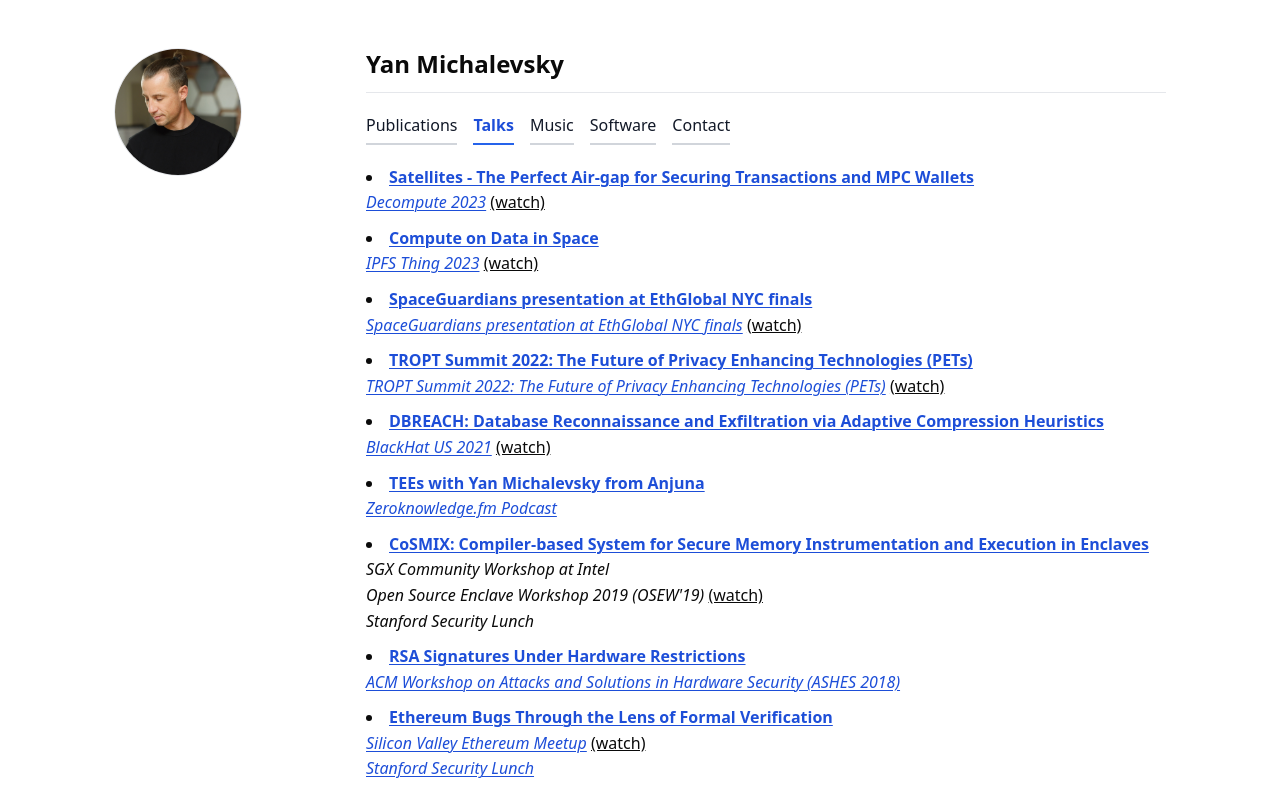
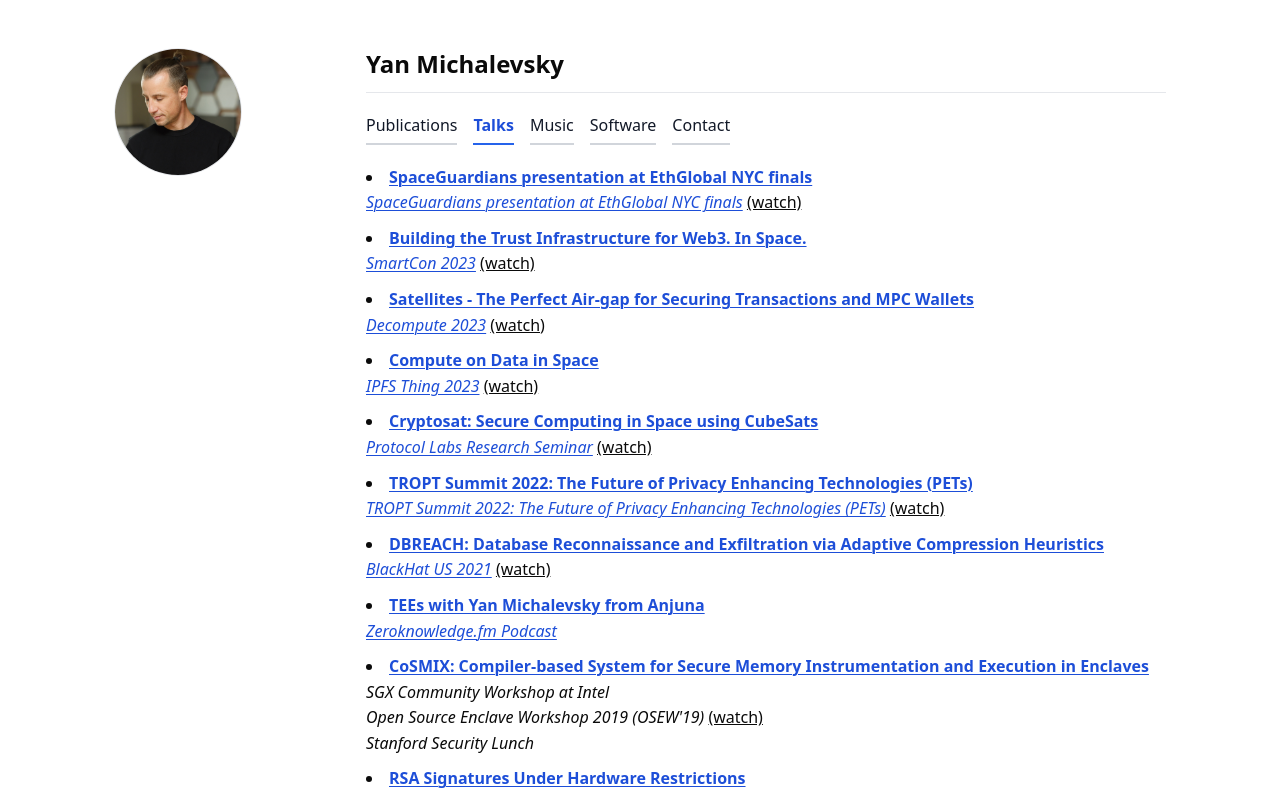
Before and after one commit to ymcrcat/michalevsky.com, a React (Create React App) app: page /talks in a window 1280 px wide. Shown: the top 796 px of the page. Built offline with nearby package versions, Linux system fonts and the light colour scheme.

Commit message:
Added talks

```diff
--- a/src/components/Talks.js
+++ b/src/components/Talks.js
@@ -8,6 +8,30 @@
 import mashable from '../assets/talks/mashable.pdf';
 
 const talks = [
+    {
+      key: 'ethglobal-nyc-2024',
+      title: 'SpaceGuardians presentation at EthGlobal NYC finals',
+      mainUrl: 'https://youtu.be/UDQlDF4TWYM?t=3836',
+      events: [
+        {
+          name: 'SpaceGuardians presentation at EthGlobal NYC finals',
+          url: 'https://youtu.be/UDQlDF4TWYM?t=3836',
+          video: 'UDQlDF4TWYM?'
+        }
+      ]
+    },
+    {
+      key: 'smartcon-2023',
+      title: 'Building the Trust Infrastructure for Web3. In Space.',
+      mainUrl: 'https://www.youtube.com/watch?v=5k1X_q1UPJI',
+      events: [
+        {
+          name: 'SmartCon 2023',
+          url: 'https://www.youtube.com/watch?v=5k1X_q1UPJI',
+          video: '5k1X_q1UPJI',
+        }
+      ]
+    },
     {
       key: 'decompute-2023',
       title: 'Satellites - The Perfect Air-gap for Securing Transactions and MPC Wallets',
@@ -33,14 +57,14 @@
       ]
     },
     {
-      key: 'ethglobal-nyc-2024',
-      title: 'SpaceGuardians presentation at EthGlobal NYC finals',
-      mainUrl: 'https://youtu.be/UDQlDF4TWYM?t=3836',
+      key: 'protocol-labs-cryptosat',
+      title: 'Cryptosat: Secure Computing in Space using CubeSats',
+      mainUrl: 'https://www.youtube.com/watch?v=UwPs_2mnMoE',
       events: [
         {
-          name: 'SpaceGuardians presentation at EthGlobal NYC finals',
-          url: 'https://youtu.be/UDQlDF4TWYM?t=3836',
-          video: 'UDQlDF4TWYM?'
+          name: 'Protocol Labs Research Seminar',
+          url: 'https://www.youtube.com/watch?v=UwPs_2mnMoE',
+          video: 'UwPs_2mnMoE',
         }
       ]
     },
```
